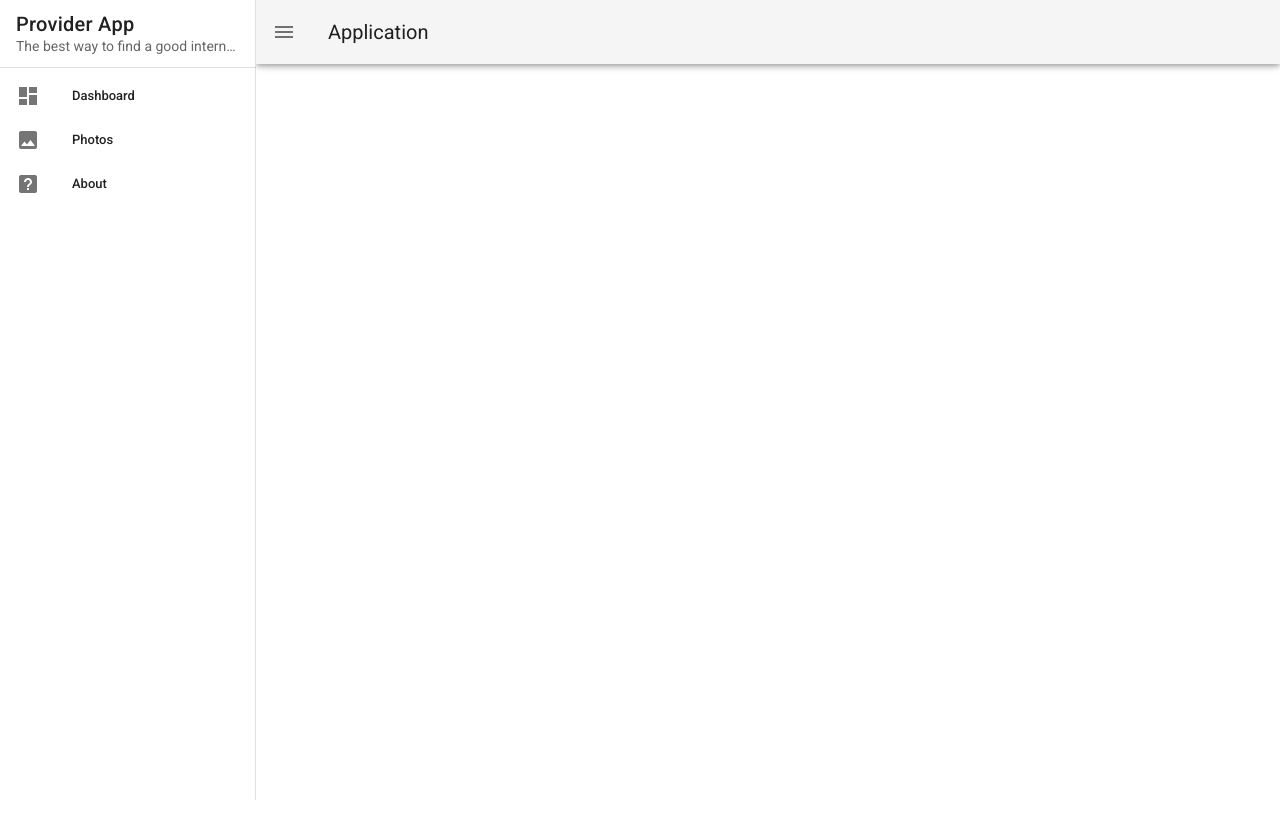
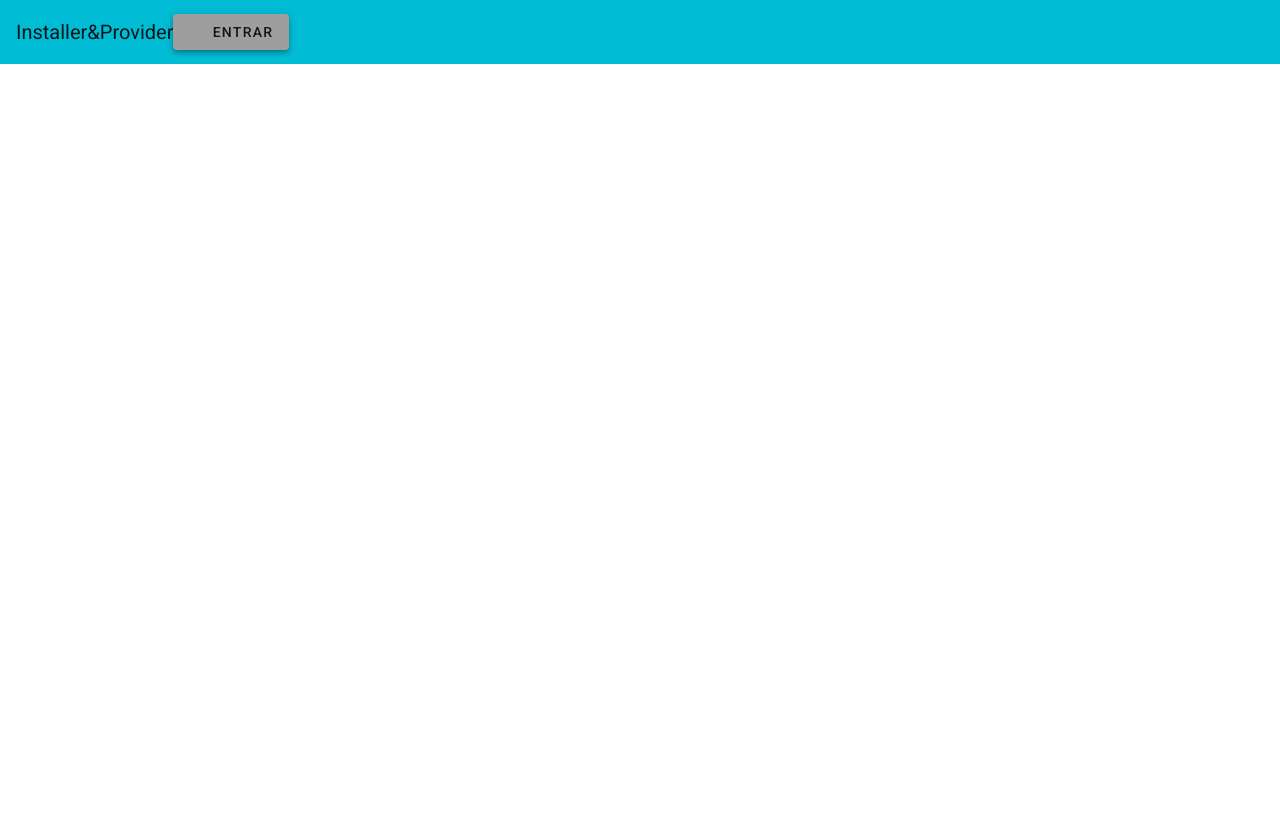
Before and after one commit to Joaohsd/inatel-app-challenge, a Vue app in the folder app-internet-services/: page / in a window 1280 px wide. Shown: the top 838 px of the page. Built offline with nearby package versions, Linux system fonts and the light colour scheme.

Commit message:
Headers created

```diff
--- a/app-internet-services/src/App.vue
+++ b/app-internet-services/src/App.vue
@@ -1,7 +1,7 @@
 <template>
-  <v-app>
-    <HeaderHome />
-    <v-main>
+  <v-app >
+    <HeaderHomeLogin />
+    <v-main >
       <router-view/>
     </v-main>
 
@@ -9,10 +9,15 @@
 </template>
 
 <script>
-import HeaderHome from '@/components/Header-home.vue'
+//import HeaderClienteInstalador from '@/components/Header-cliente-instalador.vue'
+import HeaderHomeLogin from '@/components/Header-home-login.vue'
+
 export default {
     name: "App",
-    components: { HeaderHome },
+    components: {
+    //HeaderClienteInstalador,
+    HeaderHomeLogin,
+},
     data: () => ({
       //
     }),
--- a/app-internet-services/src/components/Header-home.vue
+++ b/app-internet-services/src/components/Header-cliente-instalador.vue
@@ -36,12 +36,11 @@
         </v-list-item>
       </v-list>
     </v-navigation-drawer>
-    <v-app-bar app>
+    <v-app-bar app class = "transparent">
       <v-app-bar-nav-icon @click="drawer = !drawer"></v-app-bar-nav-icon>
 
-      <v-toolbar-title>Application</v-toolbar-title>
+      <v-toolbar-title>Installer&Provider</v-toolbar-title>
     </v-app-bar>
-
     <v-main>
       <!--  -->
     </v-main>
@@ -54,8 +53,8 @@
       return {
         drawer: null,
         items: [
-          { title: 'Dashboard', icon: 'mdi-view-dashboard' },
-          { title: 'Photos', icon: 'mdi-image' },
+          { title: 'Plans', icon: 'mdi-help-box' },
+          { title: 'Instaladores disponíveis', icon: 'mdi-help-box' },
           { title: 'About', icon: 'mdi-help-box' },
         ],
         right: null,
--- /dev/null
+++ b/app-internet-services/src/components/Header-home-login.vue
@@ -0,0 +1,31 @@
+<template>
+  <v-app id="inspire">
+    <v-app-bar flat app color="cyan">
+      <v-toolbar-title >Installer&Provider</v-toolbar-title>
+      <v-btn
+      flat
+      elevation="4"
+      color="grey"
+      >
+        <v-icon right ></v-icon>
+        <span>
+          ENTRAR
+        </span>
+      </v-btn>
+    </v-app-bar>
+
+    <v-main>
+      <!--  -->
+    </v-main>
+  </v-app>
+</template>
+
+<script>
+  export default {
+    data () {
+      return {
+
+      }
+    },
+  }
+</script>
--- a/app-internet-services/src/views/HomeView.vue
+++ b/app-internet-services/src/views/HomeView.vue
@@ -1,11 +1,9 @@
 <template>
   <div class="home">
-
   </div>
 </template>
 
 <script>
-
   export default {
 
   }
```
